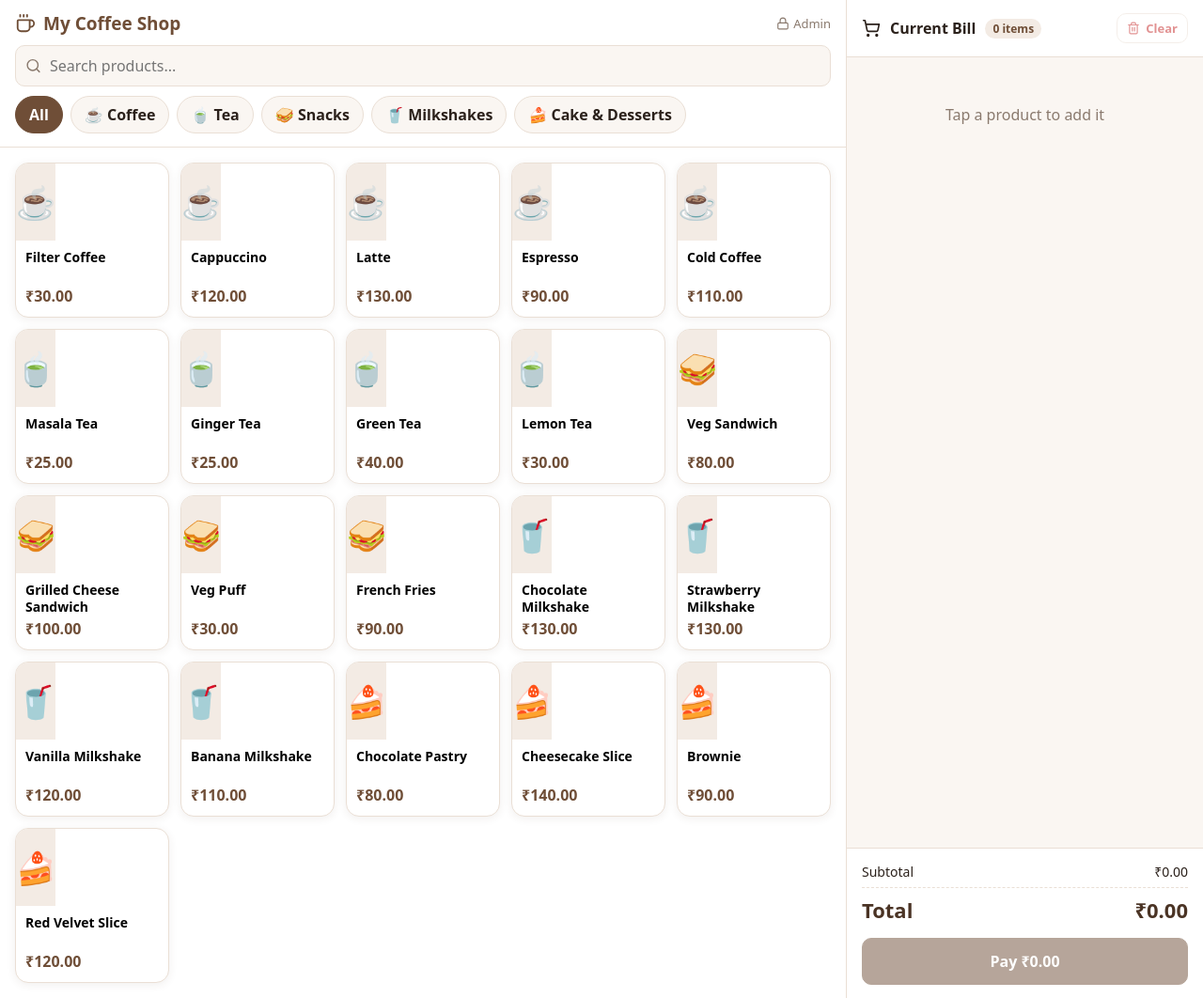
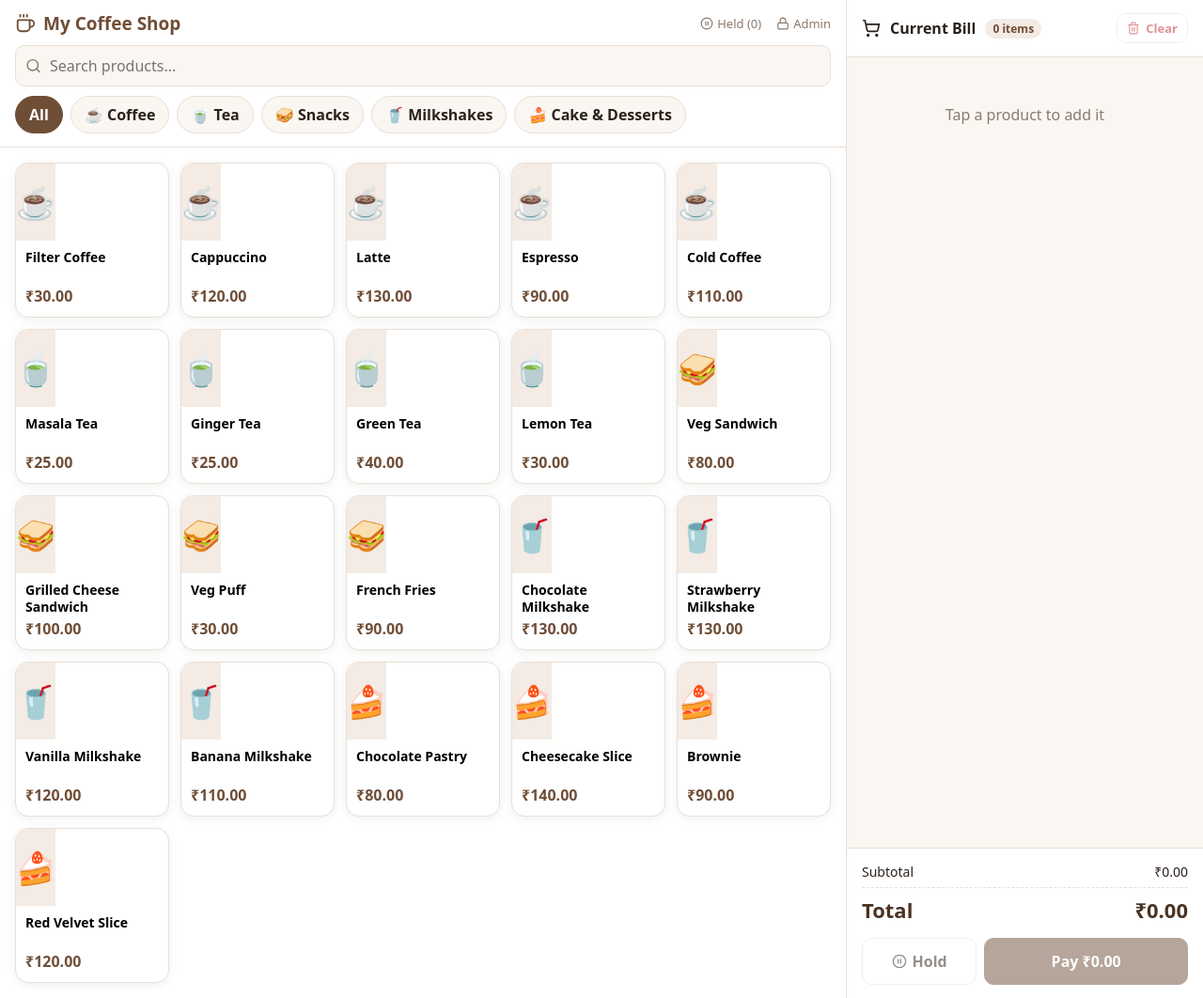
Before and after one commit to Node-App2003/Coffee-Shop-Billing-App, a React (Vite) app: page /#/ in a window 1280 px wide. Shown: the whole page at 94% size. Built offline with nearby package versions, Linux system fonts and the light colour scheme; what @capacitor/core would draw is missing.

Commit message:
Hold and resume bill

```diff
--- a/src/index.css
+++ b/src/index.css
@@ -119,10 +119,11 @@ table.tbl { width: 100%; border-collapse: collapse; font-size: 14px; }
 .totals { padding: 12px 16px; background: #fff; border-top: 1px solid var(--line); }
 .totals .t { display: flex; justify-content: space-between; padding: 3px 0; font-size: 14px; }
 .totals .grand { font-size: 22px; font-weight: 800; color: var(--brown-dark); padding-top: 8px; margin-top: 4px; border-top: 1px dashed var(--line); }
-.cart-foot { padding: 0 16px 14px; background: #fff; }
-.cart-foot .btn { width: 100%; justify-content: center; padding: 13px; font-size: 16px; }
+.cart-foot { padding: 0 16px 14px; background: #fff; display: flex; gap: 8px; }
+.cart-foot .btn { flex: 1; justify-content: center; padding: 13px; font-size: 16px; }
+.cart-foot .btn.primary { flex: 2; }
 .cart-fab { display: none; }
-.admin-link { color: var(--muted); font-size: 13px; text-decoration: none; display: inline-flex; align-items: center; gap: 4px; }
+.admin-link { background: none; border: 0; cursor: pointer; font-family: inherit; color: var(--muted); font-size: 13px; text-decoration: none; display: inline-flex; align-items: center; gap: 4px; }
 
 .pay-methods { display: grid; grid-template-columns: repeat(4, 1fr); gap: 8px; margin: 10px 0 14px; }
 .pay-m { border: 1px solid var(--line); background: #fff; border-radius: 12px; padding: 12px 6px; display: flex; flex-direction: column; align-items: center; gap: 6px; font-weight: 600; font-size: 13px; }
--- a/src/pages/Billing.jsx
+++ b/src/pages/Billing.jsx
@@ -2,11 +2,11 @@ import { useEffect, useMemo, useState } from 'react';
 import { Link } from 'react-router-dom';
 import {
   Search, Plus, Minus, Trash2, ShoppingCart, Banknote, Smartphone, CreditCard,
-  Wallet, Printer, Lock, Coffee, X, Check, Smartphone as Phone,
+  Wallet, Printer, Lock, Coffee, X, Check, Smartphone as Phone, PauseCircle, Play,
 } from 'lucide-react';
 import { useStore, actions } from '../store.js';
 import QRCode from 'qrcode';
-import { calcTotals, money, num, round2, printBill } from '../utils.js';
+import { calcTotals, money, num, round2, printBill, fmtDateTime } from '../utils.js';
 import Modal from '../components/Modal.jsx';
 import { ReceiptBody, PrintPortal } from '../components/Receipt.jsx';
 
@@ -18,7 +18,7 @@ const METHODS = [
 ];
 
 export default function Billing() {
-  const { categories, products, settings } = useStore();
+  const { categories, products, settings, heldBills = [] } = useStore();
   const cur = settings.currency || '₹';
 
   const [cat, setCat] = useState('all');
@@ -32,6 +32,7 @@ export default function Billing() {
   const [draft, setDraft] = useState(null); // bill preview, NOT stored yet
   const [saved, setSaved] = useState(false); // true once Print has stored it
   const [qr, setQr] = useState('');
+  const [heldOpen, setHeldOpen] = useState(false);
 
   const totals = useMemo(() => calcTotals(cart, settings), [cart, settings]);
   const itemCount = cart.reduce((s, i) => s + i.qty, 0);
@@ -59,6 +60,26 @@ export default function Billing() {
   const remove = (id) => setCart((c) => c.filter((i) => i.id !== id));
   const clear = () => {
     if (cart.length && window.confirm('Clear the whole cart?')) setCart([]);
+  };
+
+  /* ---- hold / resume ---- */
+  const hold = () => {
+    if (!cart.length) return;
+    const label = window.prompt('Hold name (table / customer) - optional', '');
+    if (label === null) return; // cancelled
+    actions.holdBill(cart, label);
+    setCart([]);
+    setCartOpen(false);
+  };
+  const resume = (h) => {
+    // a cart that is being billed right now is parked automatically, so nothing is lost
+    if (cart.length) actions.holdBill(cart, 'Auto hold');
+    setCart(h.items);
+    actions.deleteHeld(h.id);
+    setHeldOpen(false);
+  };
+  const dropHeld = (h) => {
+    if (window.confirm('Indha held bill-a delete pannanuma?')) actions.deleteHeld(h.id);
   };
 
   const openPay = () => {
@@ -136,9 +157,14 @@ export default function Billing() {
               <div className="brand">
                 <Coffee size={22} /> {settings.shopName}
               </div>
-              <Link to="/admin" className="admin-link">
-                <Lock size={14} /> Admin
-              </Link>
+              <div className="row">
+                <button className="admin-link" onClick={() => setHeldOpen(true)}>
+                  <PauseCircle size={14} /> Held ({heldBills.length})
+                </button>
+                <Link to="/admin" className="admin-link">
+                  <Lock size={14} /> Admin
+                </Link>
+              </div>
             </div>
             <div className="search">
               <Search size={17} />
@@ -240,6 +266,9 @@ export default function Billing() {
             <div className="t grand"><span>Total</span><span>{money(totals.total, cur)}</span></div>
           </div>
           <div className="cart-foot">
+            <button className="btn" disabled={!cart.length} onClick={hold}>
+              <PauseCircle size={16} /> Hold
+            </button>
             <button className="btn primary" disabled={!cart.length} onClick={openPay}>
               Pay {money(totals.total, cur)}
             </button>
@@ -253,6 +282,31 @@ export default function Billing() {
           </button>
         )}
       </div>
+
+      {heldOpen && (
+        <Modal title="Held bills" onClose={() => setHeldOpen(false)}>
+          {heldBills.length === 0 && <div className="muted">Hold pannina bill edhuvum illa</div>}
+          <div className="dev-list">
+            {heldBills.map((h) => {
+              const cnt = h.items.reduce((s, i) => s + i.qty, 0);
+              const tot = calcTotals(h.items, settings).total;
+              return (
+                <div className="dev" key={h.id}>
+                  <span>
+                    <b>{h.label || 'Held bill'}</b> - {money(tot, cur)}<br />
+                    <span className="muted small">{cnt} items - {fmtDateTime(h.heldAt)}</span>
+                  </span>
+                  <span className="row">
+                    <button className="btn sm primary" onClick={() => resume(h)}><Play size={14} /> Resume</button>
+                    <button className="btn sm danger icon" onClick={() => dropHeld(h)}><Trash2 size={14} /></button>
+                  </span>
+                </div>
+              );
+            })}
+          </div>
+          <div className="actions"><button className="btn" onClick={() => setHeldOpen(false)}>Close</button></div>
+        </Modal>
+      )}
 
       {payOpen && (
         <Modal title="Payment" onClose={() => setPayOpen(false)}>
--- a/src/store.js
+++ b/src/store.js
@@ -65,6 +65,7 @@ const initial = () => ({
   auth: { username: 'admin', passHash: null, pinHash: null, pinLen: 0, pinFails: 0, quickPrompted: false },
   seqs: {},
   lastBackupAt: null,
+  heldBills: [], // bills put on hold: { id, label, items, heldAt }
 });
 
 /* ---------- persistence ---------- */
@@ -239,6 +240,15 @@ export const actions = {
     return bill;
   },
 
+  /* hold bill: parked carts (kept even if the app is closed) */
+  holdBill(items, label = '') {
+    const rec = { id: uid(), label: label.trim(), items, heldAt: new Date().toISOString() };
+    commit({ ...state, heldBills: [rec, ...(state.heldBills || [])] });
+  },
+  deleteHeld(id) {
+    commit({ ...state, heldBills: (state.heldBills || []).filter((x) => x.id !== id) });
+  },
+
   /* expenses */
   saveExpense(exp) {
     const exists = state.expenses.some((x) => x.id === exp.id);
```
